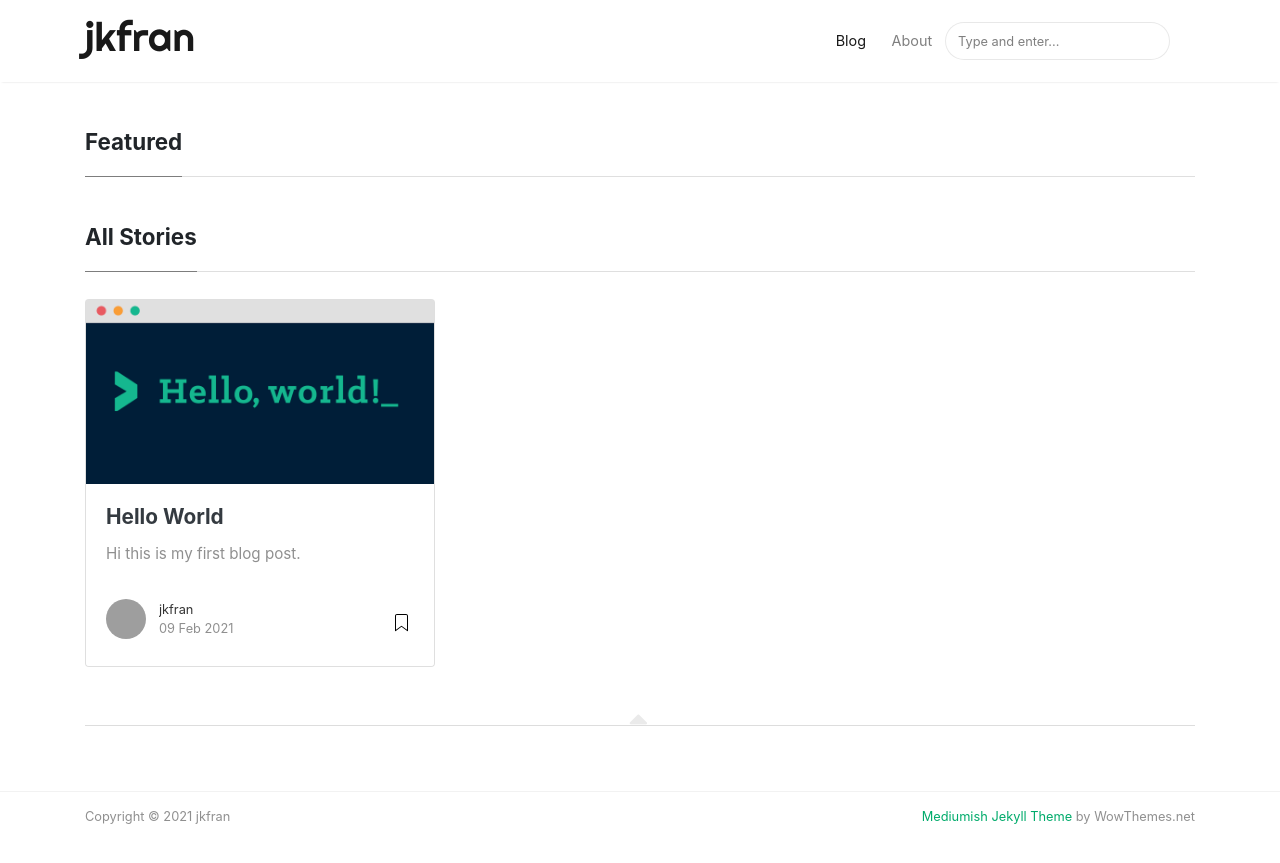
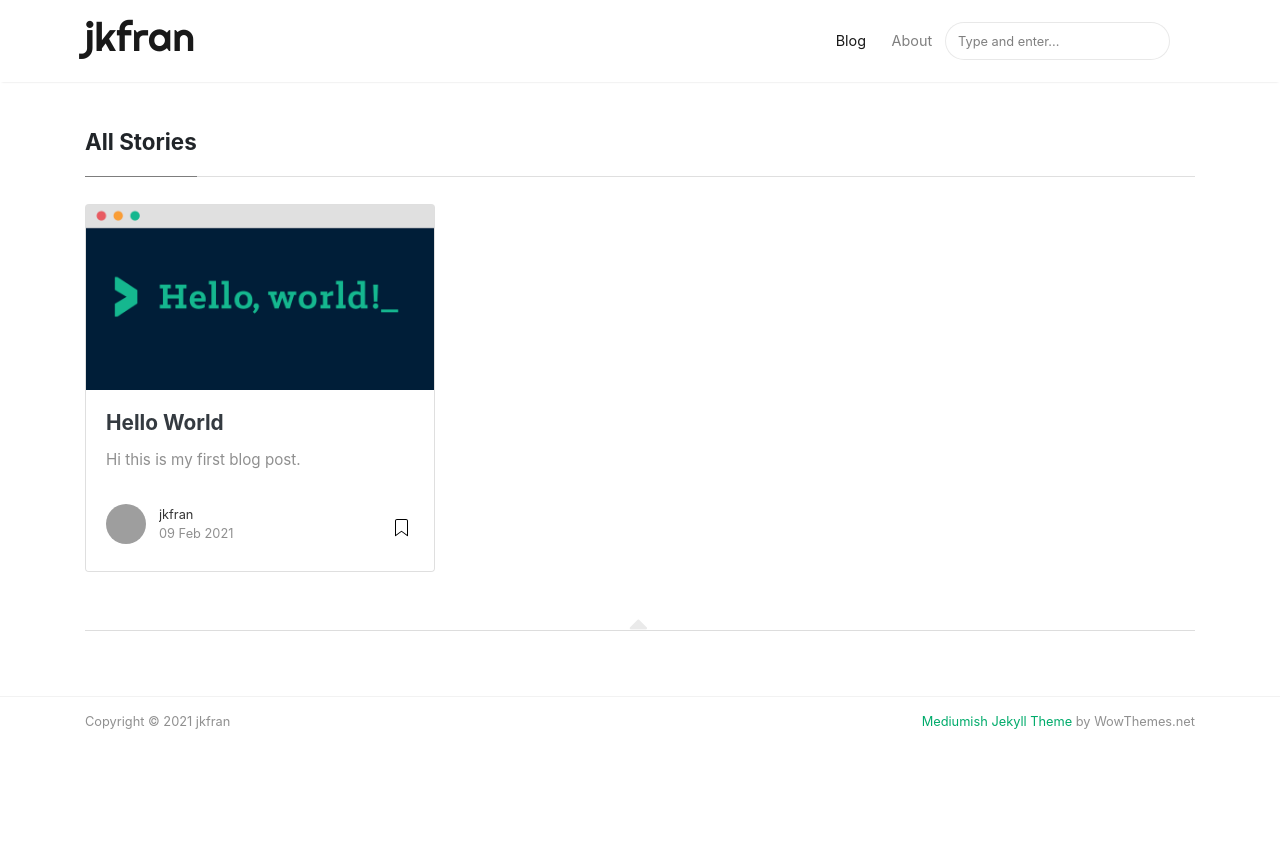
Before and after one commit to jkfran/jkfran.com, a Jekyll site: the page built from index.html, in a window 1280 px wide. Shown: the top 863 px of the page. Built offline with Jekyll 4.4.1, drawn with Linux system fonts in a browser that asks for light colours; nearby versions of some CDN libraries; the list of posts is cut into pages by our own code; grey boxes are pictures that could not be loaded.

Commit message:
Update index.html

```diff
--- a/index.html
+++ b/index.html
@@ -2,31 +2,6 @@
 layout: default
 title: Home
 ---
-
-{% if page.url == "/" %}
-
-<!-- Featured
-================================================== -->
-<section class="featured-posts">
-    <div class="section-title">
-        <h2><span>Featured</span></h2>
-    </div>
-    <div class="row">
-
-    {% for post in site.posts %}
-
-        {% if post.featured == true %}
-
-            {% include featuredbox.html %}
-
-        {% endif %}
-
-    {% endfor %}
-
-    </div>
-</section>
-
-{% endif %}
 
 <!-- Posts Index
 ================================================== -->
```
